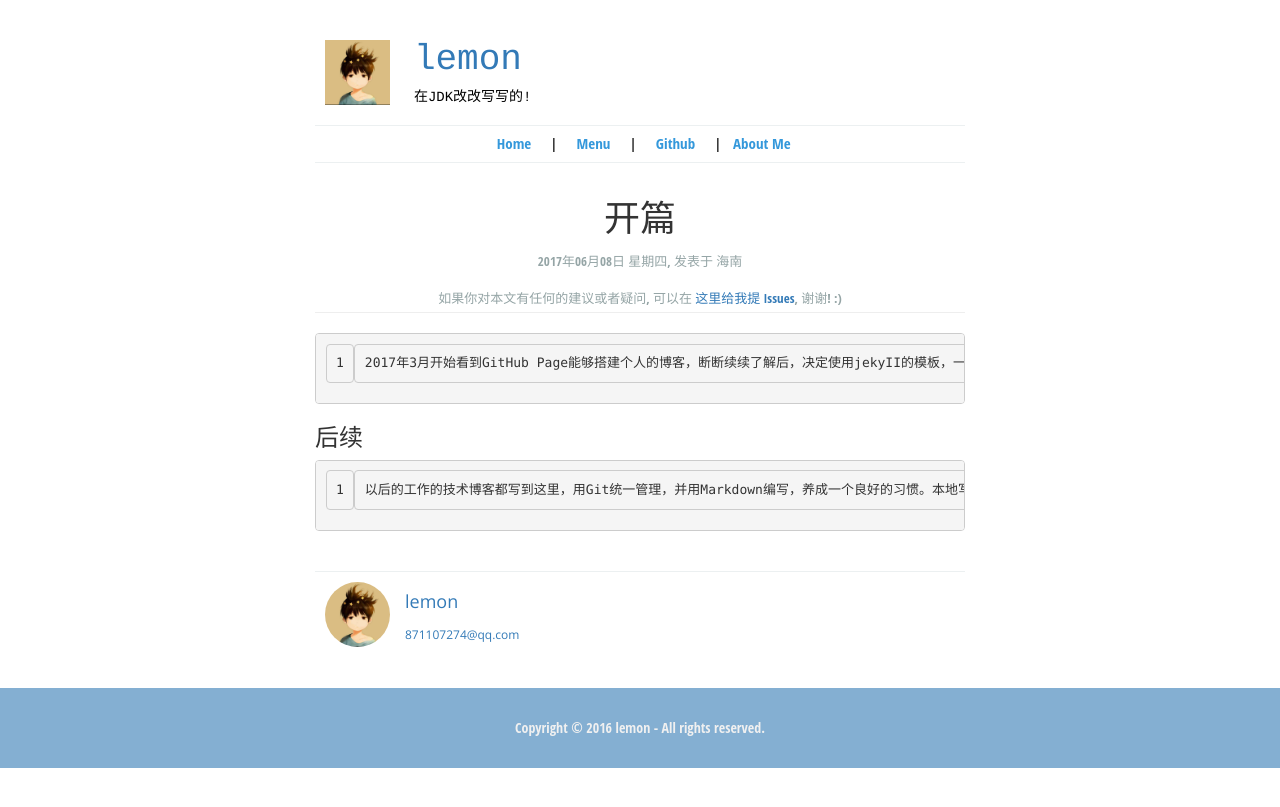
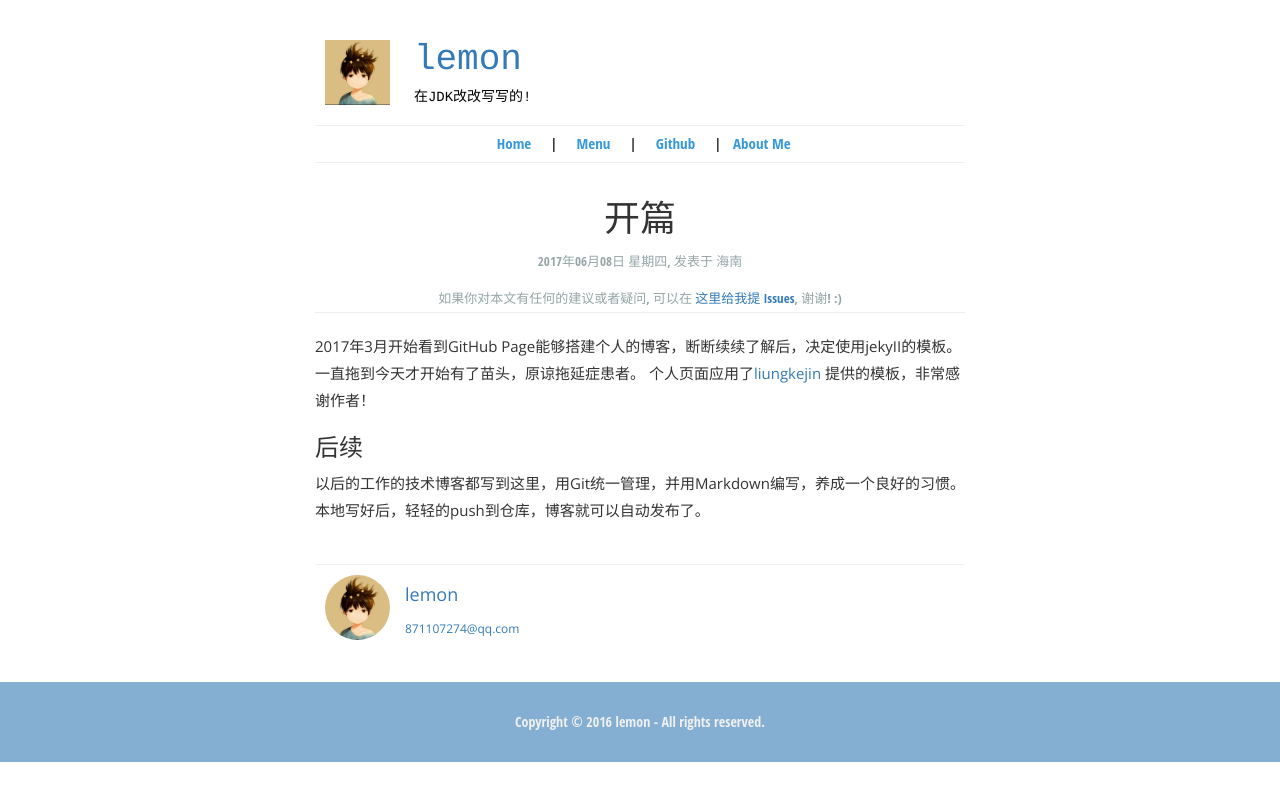
Before and after one commit to lcbbcl/licaibo.github.io, a Jekyll site: the page built from _posts/2017-06-08-Get-Started.md, in a window 1280 px wide. Shown: the top 807 px of the page. Built offline with Jekyll 4.4.1, drawn with Linux system fonts in a browser that asks for light colours.

Commit message:
第一篇博客

```diff
--- a/_posts/2017-06-08-Get-Started.md
+++ b/_posts/2017-06-08-Get-Started.md
@@ -6,7 +6,10 @@ location: 海南
 pulished: true
 ---
 
-    2017年3月开始看到GitHub Page能够搭建个人的博客，断断续续了解后，决定使用jekyII的模板，一直拖到今天才开始有了苗头，原谅拖延症患者。个人页面应用了[liungkejin](https://github.com/liungkejin/liungkejin.github.io) 提供的模板，非常感谢作者！
+2017年3月开始看到GitHub Page能够搭建个人的博客，断断续续了解后，决定使用jekyII的模板。
+一直拖到今天才开始有了苗头，原谅拖延症患者。
+个人页面应用了[liungkejin](https://github.com/liungkejin/liungkejin.github.io) 提供的模板，非常感谢作者！
 
 ### 后续
-    以后的工作的技术博客都写到这里，用Git统一管理，并用Markdown编写，养成一个良好的习惯。本地写好后，轻轻的push到仓库，博客就可以自动发布了。
+以后的工作的技术博客都写到这里，用Git统一管理，并用Markdown编写，养成一个良好的习惯。
+本地写好后，轻轻的push到仓库，博客就可以自动发布了。
```
